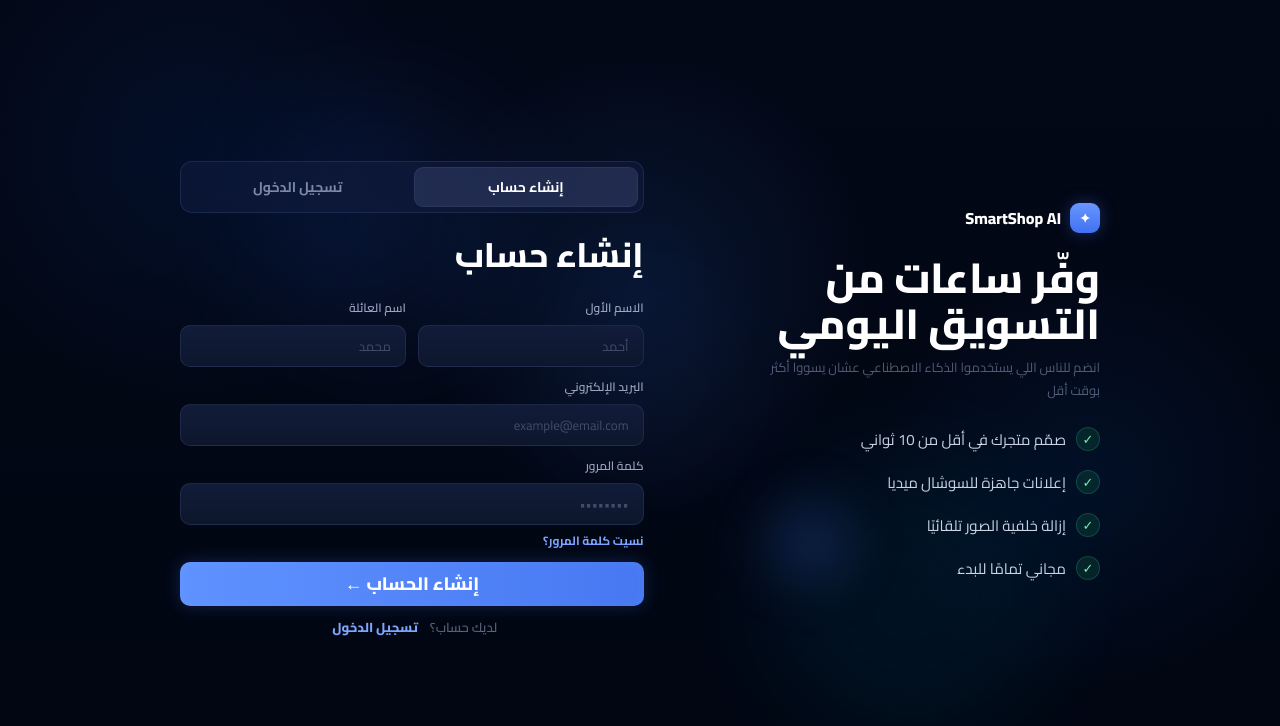
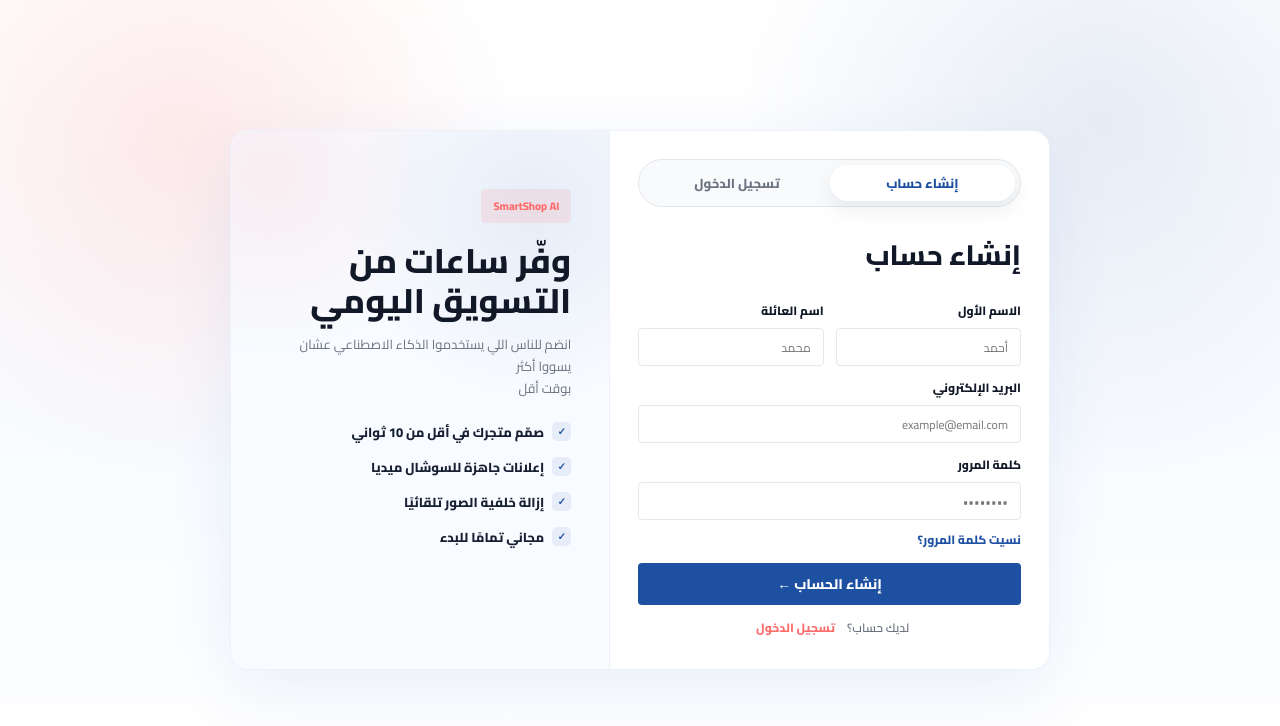
Before and after one commit to Omar-Jumah/Frontend, a React (Vite) app: page / in a window 1280 px wide. Shown: the top 726 px of the page. Built offline with nearby package versions, Linux system fonts and the light colour scheme.

Commit message:
Update front-end

```diff
--- a/src/components/AuthForm/AuthForm.module.css
+++ b/src/components/AuthForm/AuthForm.module.css
@@ -1,14 +1,14 @@
 .authForm {
   display: flex;
   flex-direction: column;
-  gap: 8px;
+  gap: 10px;
 }
 
 .authForm h2 {
-  margin: 0 0 2px;
-  font-size: 34px;
-  font-weight: 800;
-  color: white;
+  margin: 0 0 8px;
+  font-size: 28px;
+  font-weight: 900;
+  color: #111827;
   text-align: right;
 }
 
@@ -24,96 +24,62 @@
 }
 
 .field label {
-  color: rgba(196, 205, 235, 0.78);
+  color: #111827;
   font-size: 12px;
   margin-bottom: 6px;
-  font-weight: 600;
+  font-weight: 800;
 }
 
 .field input {
-  height: 42px;
-  border-radius: 10px;
-  border: 1px solid rgba(120, 145, 210, 0.14);
-  background: linear-gradient(
-    180deg,
-    rgba(18, 29, 59, 0.96),
-    rgba(13, 23, 45, 0.96)
-  );
-  color: white;
-  padding: 0 14px;
+  height: 38px;
+  border-radius: 4px;
+  border: 1px solid #e5e7eb;
+  background: #fff;
+  color: #111827;
+  padding: 0 12px;
   outline: none;
-  font-size: 13px;
-}
-
-.field input::placeholder {
-  color: rgba(200, 210, 240, 0.28);
+  font-size: 12px;
 }
 
 .forgotRow {
   display: flex;
   justify-content: flex-start;
-  margin-top: -4px;
-  margin-bottom: 2px;
+  margin-top: -2px;
 }
 
 .forgotRow a {
-  color: #7da6ff;
+  color: #1e50a2;
   font-size: 12px;
   text-decoration: none;
-  font-weight: 700;
-}
-
-.forgotRow a:hover {
-  text-decoration: underline;
+  font-weight: 800;
 }
 
 .mainBtn {
-  height: 44px;
+  height: 42px;
   border: none;
-  border-radius: 10px;
+  border-radius: 4px;
+  background: #1e50a2;
+  color: white;
+  font-size: 14px;
+  font-weight: 900;
   cursor: pointer;
-  background: linear-gradient(90deg, #5f92ff, #4778f2);
-  color: white;
-  font-size: 18px;
-  font-weight: 800;
-  box-shadow:
-    0 0 18px rgba(71, 120, 242, 0.24),
-    inset 0 0 12px rgba(255, 255, 255, 0.05);
+  margin-top: 2px;
 }
 
 .switchText {
   text-align: center;
   margin: 0;
-  color: rgba(190, 205, 245, 0.45);
-  font-size: 13px;
+  color: #6b7280;
+  font-size: 12px;
   font-weight: 600;
 }
 
 .switchText button {
   border: none;
   background: transparent;
-  color: #7da6ff;
-  font-weight: 800;
+  color: #ff6b6b;
+  font-weight: 900;
   cursor: pointer;
   margin-right: 6px;
-  font-size: 13px;
+  font-size: 12px;
 }
-
-@media (max-width: 700px) {
-  .doubleFields {
-    grid-template-columns: 1fr;
-  }
-
-  .authForm h2 {
-    font-size: 30px;
-  }
-
-  .field input {
-    height: 40px;
-  }
-
-  .mainBtn {
-    height: 42px;
-    font-size: 16px;
-  }
-}
--- a/src/components/AuthTabs/AuthTabs.module.css
+++ b/src/components/AuthTabs/AuthTabs.module.css
@@ -1,28 +1,27 @@
 .tabs {
   width: 100%;
+  height: 48px;
   display: grid;
   grid-template-columns: 1fr 1fr;
-  background: rgba(20, 30, 65, 0.52);
-  border: 1px solid rgba(115, 140, 200, 0.16);
-  border-radius: 12px;
+  background: #f8fafc;
+  border: 1px solid #e5e7eb;
+  border-radius: 999px;
   padding: 5px;
-  gap: 5px;
-  margin-bottom: 10px;
+  margin-bottom: 22px;
 }
 
 .tab {
-  height: 40px;
   border: none;
-  border-radius: 9px;
+  border-radius: 999px;
   background: transparent;
-  color: rgba(200, 210, 240, 0.6);
-  font-size: 14px;
-  font-weight: 700;
+  color: #6b7280;
+  font-size: 13px;
+  font-weight: 800;
   cursor: pointer;
 }
 
 .active {
-  background: rgba(120, 140, 200, 0.18);
-  color: #fff;
-  box-shadow: inset 0 0 0 1px rgba(160, 180, 230, 0.08);
+  background: #ffffff;
+  color: #1e50a2;
+  box-shadow: 0 8px 22px rgba(15, 23, 42, 0.08);
 }
--- a/src/components/Background/Background.jsx
+++ b/src/components/Background/Background.jsx
@@ -2,13 +2,13 @@ import styles from "./Background.module.css";
 
 function Background({ children }) {
   return (
-    <div className={styles.appBackground}>
-      <div className={`${styles.backgroundGlow} ${styles.glowOne}`}></div>
-      <div className={`${styles.backgroundGlow} ${styles.glowTwo}`}></div>
-      <div className={`${styles.backgroundGlow} ${styles.glowThree}`}></div>
+    <>
+      <div className={styles.wrapper}>
+        <div className={styles.overlay}></div>
+      </div>
 
       {children}
-    </div>
+    </>
   );
 }
 
--- a/src/components/Background/Background.module.css
+++ b/src/components/Background/Background.module.css
@@ -1,43 +1,14 @@
-.appBackground {
-  min-height: 100vh;
-  width: 100%;
-  position: relative;
-  overflow: hidden;
+.wrapper {
+  position: fixed;
+  inset: 0;
+  z-index: 0;
+  pointer-events: none;
   background:
-    radial-gradient(circle at 50% 35%, rgba(36, 95, 190, 0.16), transparent 28%),
-    radial-gradient(circle at 15% 20%, rgba(0, 100, 255, 0.08), transparent 20%),
-    radial-gradient(circle at 85% 60%, rgba(0, 120, 255, 0.08), transparent 18%),
-    linear-gradient(180deg, #030817 0%, #010612 100%);
+    radial-gradient(circle at 14% 18%, rgba(255, 107, 107, 0.14), transparent 26%),
+    radial-gradient(circle at 86% 15%, rgba(30, 80, 162, 0.10), transparent 28%),
+    linear-gradient(180deg, #ffffff 0%, #f8fbff 55%, #ffffff 100%);
 }
 
-.backgroundGlow {
-  position: absolute;
-  border-radius: 50%;
-  filter: blur(55px);
-  pointer-events: none;
-  opacity: 0.45;
+.overlay {
+  display: none;
 }
-
-.glowOne {
-  width: 250px;
-  height: 250px;
-  top: 12%;
-  left: 20%;
-  background: rgba(44, 102, 238, 0.24);
-}
-
-.glowTwo {
-  width: 280px;
-  height: 280px;
-  bottom: 8%;
-  right: 18%;
-  background: rgba(0, 190, 255, 0.14);
-}
-
-.glowThree {
-  width: 200px;
-  height: 200px;
-  top: 35%;
-  right: 42%;
-  background: rgba(80, 120, 255, 0.1);
-}
--- a/src/components/InfoPanel/InfoPanel.module.css
+++ b/src/components/InfoPanel/InfoPanel.module.css
@@ -1,45 +1,41 @@
 .infoSide {
   direction: rtl;
-  order: 2;
-  padding: 20px 0 20px 20px;
+  padding: 58px 38px 30px;
   position: relative;
+  background:
+    radial-gradient(circle at 10% 8%, rgba(255, 107, 107, 0.09), transparent 30%),
+    radial-gradient(circle at 80% 15%, rgba(30, 80, 162, 0.08), transparent 34%),
+    #f8fbff;
 }
 
 .miniBrand {
-  display: flex;
-  align-items: center;
-  gap: 9px;
-  color: white;
+  width: max-content;
+  background: rgba(255, 107, 107, 0.13);
+  color: #ff6b6b;
   font-weight: 800;
-  font-size: 16px;
-  margin-bottom: 22px;
+  font-size: 11px;
+  padding: 7px 12px;
+  border-radius: 5px;
+  margin-bottom: 18px;
 }
 
 .spark {
-  width: 30px;
-  height: 30px;
-  border-radius: 9px;
-  display: inline-flex;
-  align-items: center;
-  justify-content: center;
-  background: linear-gradient(180deg, #6996ff, #4171f2);
-  box-shadow: 0 0 16px rgba(65, 113, 242, 0.35);
-  font-size: 13px;
+  display: none;
 }
 
 .infoSide h1 {
-  margin: 0 0 10px;
-  font-size: 42px;
-  line-height: 1.08;
-  font-weight: 800;
-  color: white;
+  margin: 0 0 12px;
+  font-size: 34px;
+  line-height: 1.18;
+  font-weight: 900;
+  color: #111827;
 }
 
 .infoSide p {
-  margin: 0 0 22px;
-  color: rgba(190, 205, 245, 0.42);
+  margin: 0 0 20px;
+  color: #6b7280;
   font-size: 13px;
-  line-height: 1.8;
+  line-height: 1.7;
 }
 
 .infoSide ul {
@@ -51,63 +47,25 @@
 .infoSide li {
   display: flex;
   align-items: center;
-  justify-content: flex-start;
-  gap: 10px;
-  color: rgba(230, 237, 255, 0.88);
-  font-size: 15px;
-  margin-bottom: 14px;
+  gap: 8px;
+  color: #172033;
+  font-size: 13px;
+  font-weight: 800;
+  margin-bottom: 11px;
 }
 
 .infoSide li span {
-  width: 24px;
-  height: 24px;
-  border-radius: 50%;
-  background: rgba(19, 109, 74, 0.25);
-  border: 1px solid rgba(52, 184, 116, 0.25);
-  color: #6ef2a8;
+  width: 19px;
+  height: 19px;
+  border-radius: 5px;
+  background: rgba(30, 80, 162, 0.08);
+  color: #1e50a2;
   display: inline-flex;
   align-items: center;
   justify-content: center;
-  font-size: 13px;
-  flex-shrink: 0;
+  font-size: 10px;
 }
 
 .infoGlow {
-  position: absolute;
-  left: 70px;
-  bottom: 10px;
-  width: 130px;
-  height: 130px;
-  background: radial-gradient(circle, rgba(67, 120, 255, 0.25), transparent 68%);
-  filter: blur(24px);
-  pointer-events: none;
+  display: none;
 }
-
-@media (max-width: 900px) {
-  .infoSide {
-    order: 2;
-    padding: 10px 0;
-  }
-
-  .infoSide h1 {
-    font-size: 36px;
-  }
-
-  .infoSide li {
-    font-size: 14px;
-  }
-}
-
-@media (max-width: 700px) {
-  .infoSide h1 {
-    font-size: 32px;
-  }
-
-  .infoSide p {
-    font-size: 13px;
-  }
-
-  .infoSide li {
-    font-size: 13px;
-  }
-}
--- a/src/index.css
+++ b/src/index.css
@@ -1,7 +1,41 @@
 :root {
-  color-scheme: dark;
+  --primary: #1e50a2;
+  --primary-dim: #163f82;
+  --accent: #ff6b6b;
+  --text: #172033;
+  --text-muted: #6b7280;
+  --border: rgba(30, 80, 162, 0.14);
+  --glass-bg: rgba(255, 255, 255, 0.78);
+  --glass: blur(16px);
+  --shadow-sm: 0 8px 20px rgba(15, 23, 42, 0.06);
+  --shadow-md: 0 14px 30px rgba(15, 23, 42, 0.09);
+  --shadow-lg: 0 24px 70px rgba(15, 23, 42, 0.14);
+  --radius-sm: 14px;
+  --radius-lg: 28px;
+  --radius-full: 999px;
+  --text-sm: 14px;
+  --text-md: 17px;
+  --text-xl: 36px;
 }
 
-html {
+* {
+  box-sizing: border-box;
+}
+
+html,
+body,
+#root {
+  margin: 0;
   min-height: 100%;
 }
+
+body {
+  font-family: "Cairo", sans-serif;
+  background: #fff;
+  color: var(--text);
+}
+
+button,
+input {
+  font-family: inherit;
+}
--- a/src/pages/AuthPage.jsx
+++ b/src/pages/AuthPage.jsx
@@ -1,4 +1,5 @@
 import { useState } from "react";
+import Background from "../components/Background/Background";
 import AuthTabs from "../components/AuthTabs/AuthTabs";
 import AuthForm from "../components/AuthForm/AuthForm";
 import InfoPanel from "../components/InfoPanel/InfoPanel";
@@ -8,7 +9,8 @@ function AuthPage() {
   const [activeForm, setActiveForm] = useState("register");
 
   return (
-    <div className={styles.authPage}>
+    <Background>
+      <main className={styles.authPage}>
         <div className={styles.authCard}>
           <section className={styles.formSide}>
             <AuthTabs activeForm={activeForm} onChangeForm={setActiveForm} />
@@ -17,7 +19,8 @@ function AuthPage() {
 
           <InfoPanel />
         </div>
-    </div>
+      </main>
+    </Background>
   );
 }
 
--- a/src/pages/AuthPage.module.css
+++ b/src/pages/AuthPage.module.css
@@ -1,59 +1,49 @@
 .authPage {
   min-height: 100vh;
-  color: white;
-  font-family: "Cairo", sans-serif;
+  height: 100vh;
+  position: relative;
+  z-index: 1;
   direction: rtl;
   display: flex;
+  align-items: center;
   justify-content: center;
-  align-items: center;
-  padding: 16px 28px;
-  position: relative;
-  z-index: 2;
+  padding: 18px;
+  overflow: hidden;
 }
 
 .authCard {
-  width: 920px;
-  max-width: 100%;
-  min-height: 460px;
+  width: 820px;
+  height: 540px;
   display: grid;
-  grid-template-columns: 1fr 0.92fr;
-  gap: 30px;
-  align-items: center;
-  direction: ltr;
+  grid-template-columns: 1fr 0.86fr;
+  background: rgba(255, 255, 255, 0.94);
+  border: 1px solid rgba(30, 80, 162, 0.08);
+  border-radius: 18px;
+  box-shadow: 0 22px 68px rgba(30, 80, 162, 0.08);
+  overflow: hidden;
 }
 
 .formSide {
   direction: rtl;
-  order: 1;
+  background: #fff;
+  padding: 28px 28px 34px;
+  border-left: 1px solid rgba(30, 80, 162, 0.08);
 }
 
-@media (max-width: 1100px) {
-  .authCard {
-    width: 920px;
-    grid-template-columns: 1fr 0.92fr;
-    gap: 30px;
-  }
-}
-
-@media (max-width: 900px) {
+@media (max-width: 860px) {
   .authPage {
-    align-items: flex-start;
-    padding: 24px 18px;
+    height: auto;
+    min-height: 100vh;
+    overflow: auto;
   }
 
   .authCard {
-    width: 100%;
+    width: min(100%, 500px);
+    height: auto;
     grid-template-columns: 1fr;
-    gap: 34px;
   }
 
   .formSide {
-    order: 1;
+    border-left: none;
   }
 }
-
-@media (max-width: 700px) {
-  .authPage {
-    padding: 20px 16px;
-  }
-}
```
Lines whose indentation alone changed are shown as unchanged.
